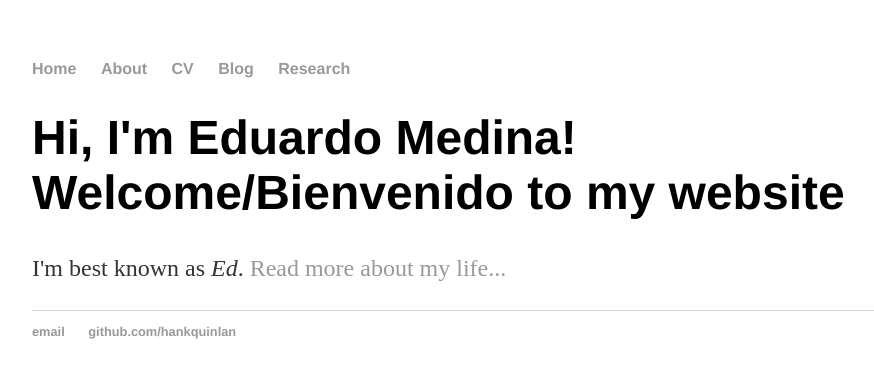
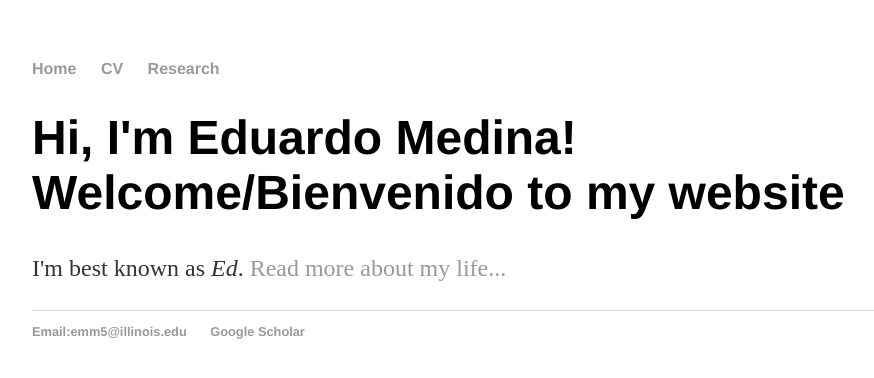
Before and after one commit to edmedina17/edmedina17.github.io, a Jekyll site: the page built from index.html, in a window 1280 px wide. Shown: the top 378 px of the page, without its empty margins (160-1034 px from the left). Built offline with Jekyll 4.4.1, drawn with Linux system fonts in a browser that asks for light colours.

Commit message:
Update default.html

```diff
--- a/_layouts/default.html
+++ b/_layouts/default.html
@@ -9,9 +9,7 @@
 			<nav>
 	    		<ul>
 	        		<li><a href="/">Home</a></li>
-		        	<li><a href="/about">About</a></li>
 	        		<li><a href="/cv">CV</a></li>
-	        		<li><a href="/blog">Blog</a></li>
 				<li><a href="/research">Research</a></li>
 	    		</ul>
 			</nav>
@@ -22,8 +20,8 @@
 			</div><!-- /.container -->
 			<footer>
 	    		<ul>
-	        		<li><a href="mailto:emm5@illinois.edu">email</a></li>
-	        		<li><a href="https://github.com/hankquinlan">github.com/hankquinlan</a></li>
+	        		<li><a href="mailto:emm5@illinois.edu">Email:emm5@illinois.edu</a></li>
+	        		<li><a href="https://scholar.google.com/citations?user=MNjAhfkAAAAJ&hl=en">Google Scholar</a></li>
 				</ul>
 			</footer>
 		</body>
```
